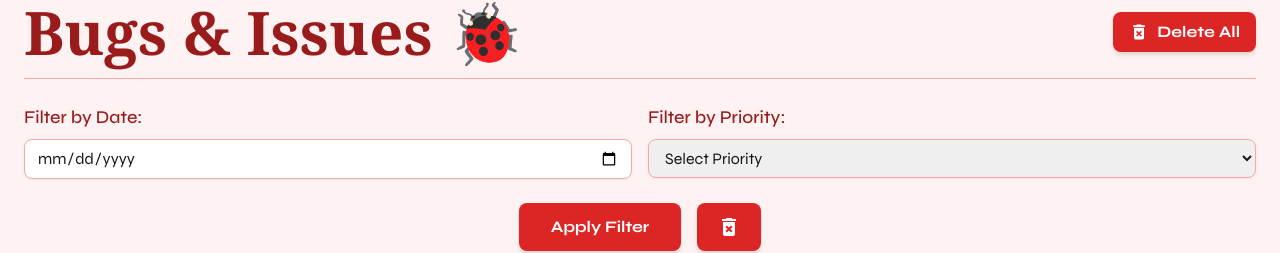
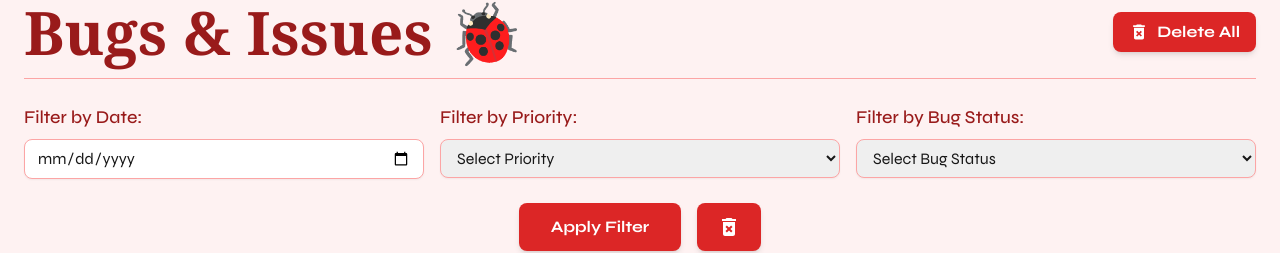
Before and after one commit to NC0312/social-it-up, a Next.js app: page /bug-panel69 in a window 1280 px wide. Shown: the part 159-412 px from the top of the page. Built offline with nearby package versions, Linux system fonts and the light colour scheme; no server answers; the database is empty.

Commit message:
bug status filter added

```diff
--- a/app/bug-panel69/page.js
+++ b/app/bug-panel69/page.js
@@ -38,6 +38,7 @@ const BugPanel = () => {
     const [isDeletingAll, setIsDeletingAll] = useState(false);
     const [loadingNotifications, setLoadingNotifications] = useState({});
     const [issyncing, setIssyncing] = useState(false);
+    const [selectedStatus, setSelectedStatus] = useState("");
     const entriesPerPage = 20;
 
     const fetchBugs = async () => {
@@ -182,6 +183,10 @@ const BugPanel = () => {
         setSelectedPriority(e.target.value);
     };
 
+    const handleStatusChange = (e) => {
+        setSelectedStatus(e.target.value);
+    };
+
     const handleFetchData = () => {
         let filtered = bugs;
 
@@ -198,6 +203,10 @@ const BugPanel = () => {
 
         if (selectedPriority) {
             filtered = filtered.filter(bug => bug.priority === selectedPriority);
+        }
+
+        if (selectedStatus) {
+            filtered = filtered.filter(bug => bug.status === selectedStatus);
         }
 
         setFilteredBugs(filtered);
@@ -434,7 +443,7 @@ const BugPanel = () => {
                 whileInView="visible"
                 viewport={{ once: true }}
             >
-                <div className="grid grid-cols-1 md:grid-cols-2 gap-4 mb-6">
+                <div className="grid grid-cols-1 md:grid-cols-3 gap-4 mb-6">
                     <div>
                         <label className="block text-sm md:text-lg font-medium mb-2 text-red-800" htmlFor="date-filter">
                             Filter by Date:
@@ -465,6 +474,21 @@ const BugPanel = () => {
                             <option value="highest">Highest</option>
                         </select>
                     </div>
+                    <div>
+                        <label className="block text-sm md:text-lg font-medium mb-2 text-red-800" htmlFor="status-filter">
+                            Filter by Bug Status:
+                        </label>
+                        <select
+                            id="status-filter"
+                            value={selectedStatus}
+                            onChange={handleStatusChange}
+                            className="w-full border border-red-300 rounded-lg px-3 py-1 md:py-2 shadow-sm focus:outline-none focus:ring-2 focus:ring-red-500"
+                        >
+                            <option value="">Select Bug Status</option>
+                            <option value="resolved">Resolved</option>
+                            <option value="unresolved">Unresolved</option>
+                        </select>
+                    </div>
                 </div>
             </motion.div>
 
@@ -485,6 +509,7 @@ const BugPanel = () => {
                         onClick={() => {
                             setSelectedDate("");
                             setSelectedPriority("");
+                            setSelectedStatus("");
                             setFilteredBugs(bugs);
                             toast.success("Filters cleared!");
                         }}
```
